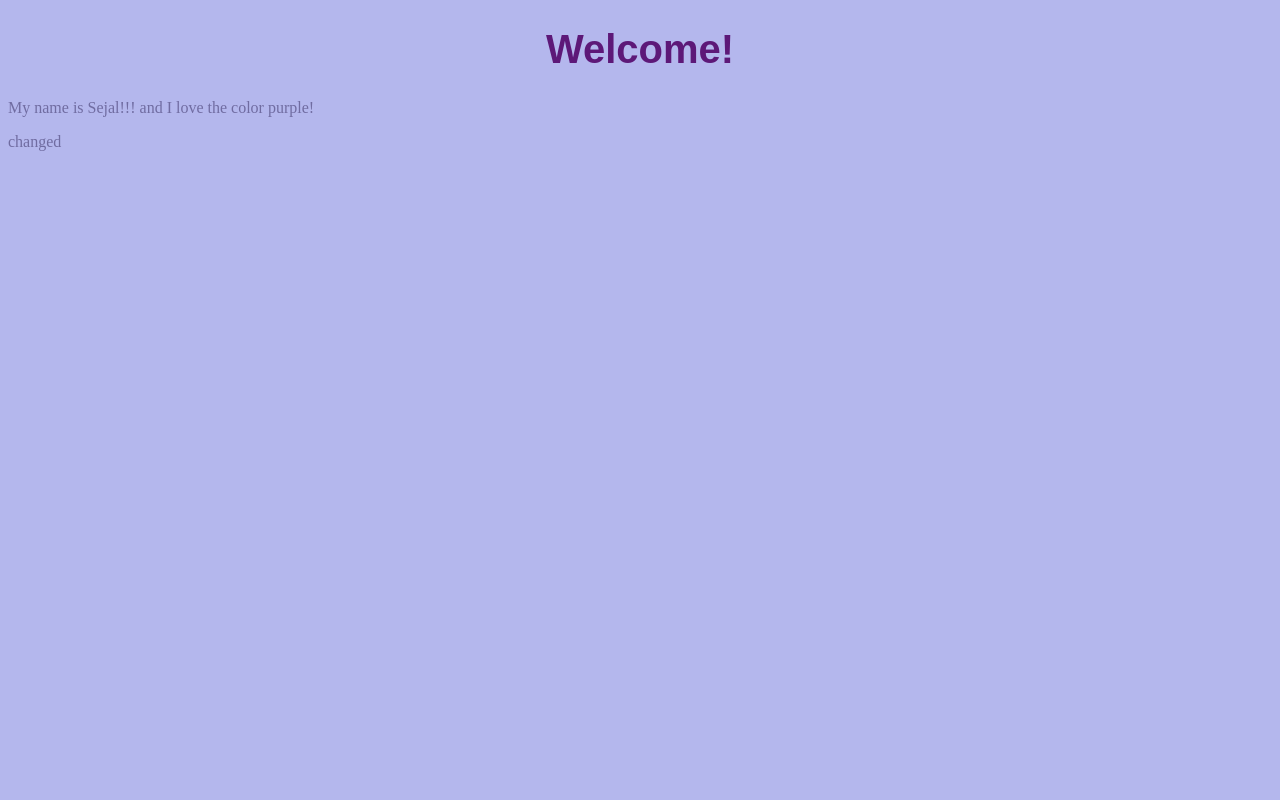
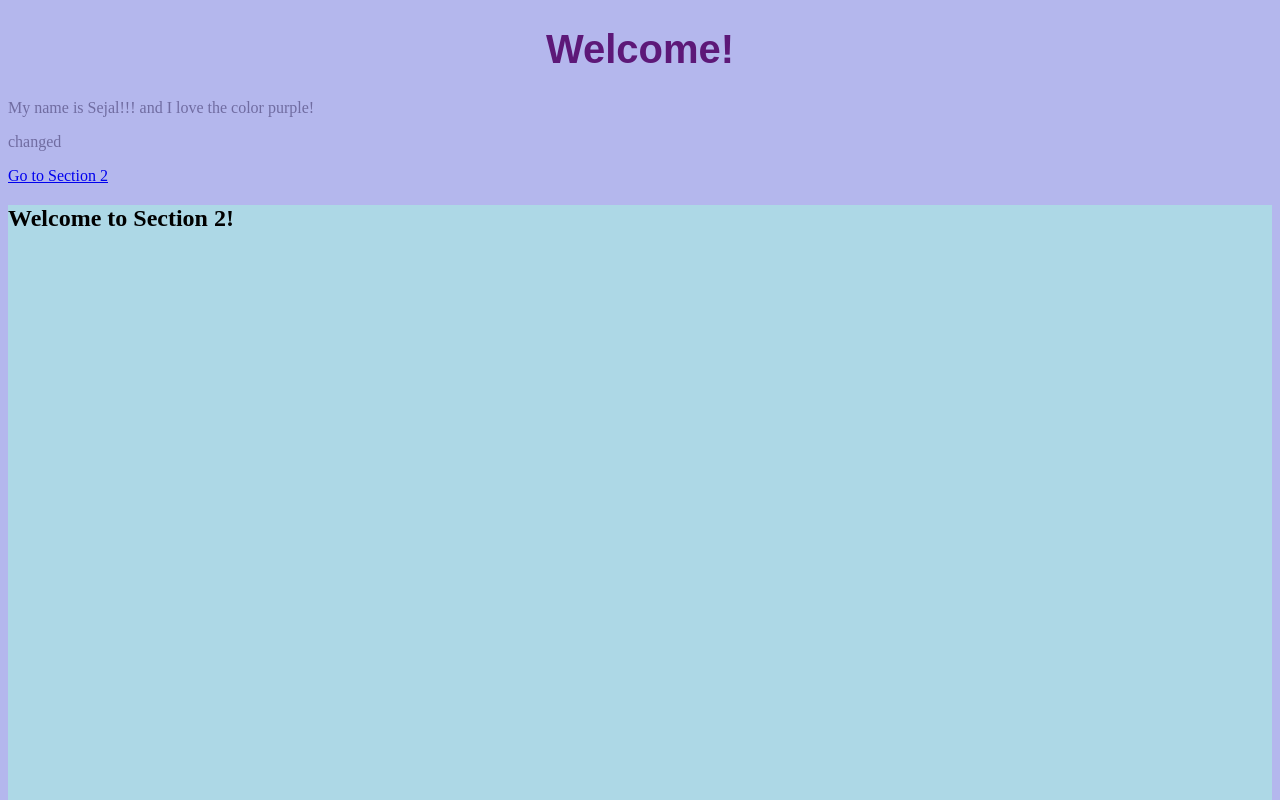
Before and after one commit to Sage295/sejalsresume, a plain HTML site: page index.html in a window 1280 px wide. Shown: the top 800 px of the page. Drawn offline with Linux system fonts and the light colour scheme.

Commit message:
Update index.html

```diff
--- a/index.html
+++ b/index.html
@@ -9,26 +9,13 @@
     <p>My name is Sejal!!! and I love the color purple!</p>
     <p>changed</p>
 
+    <!-- Smooth scroll link -->
+    <a href="#section2">Go to Section 2</a>
 
+    <!-- Target Section -->
+    <div id="section2" style="height: 100vh; background: lightblue;">
+        <h2>Welcome to Section 2!</h2>
+    </div>
 
 </body>
 </html>
-<!--
-<html lang="en">
-<head>
-    <meta charset="UTF-8">
-    <meta name="viewport" content="width=device-width, initial-scale=1.0">
-    <title>My Website</title>
-    -->
-    <!-- <link rel="stylesheet" href="style.css"> Link to CSS -->
-<!--
-</head>
-<body>
-    <h1>Welcome to My Website</h1>
-    <p>This is a simple website with CSS and JavaScript.</p>
-
-    <button onclick="showMessage()">Click Me</button>
-
-    <script src="script.js"></script>
-</body>
-</html> -->
```
